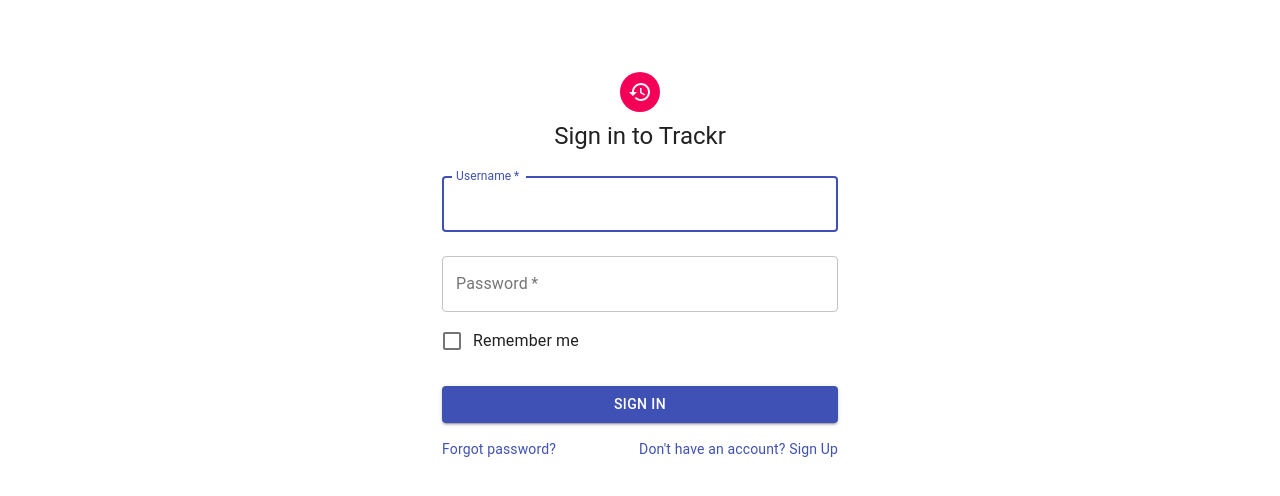
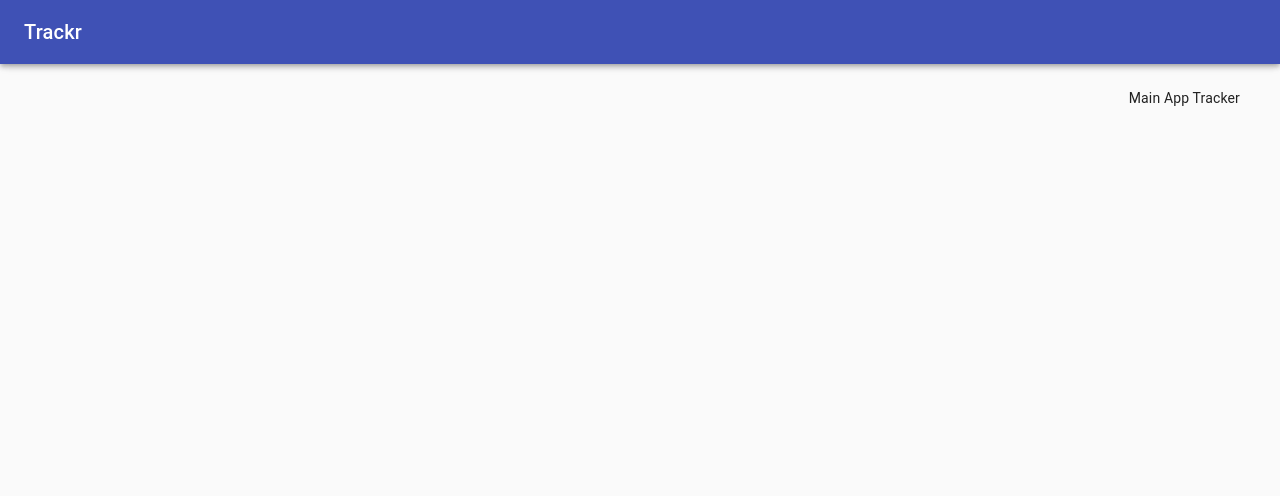
Before and after one commit to norvylle/trackr, a React (Create React App) app: page / in a window 1280 px wide. Shown: the top 496 px of the page. Built offline with nearby package versions, Linux system fonts and the light colour scheme.

Commit message:
Components
- Change variant to standard on TextFields
- Added content to Home
-  Added initial Tracker

```diff
--- a/src/App.js
+++ b/src/App.js
@@ -8,15 +8,9 @@ function App() {
     <div>
       <Router>
         <div>
-          <Route exact={true} path="/" component={Login}/>
+          <Route exact={true} path="/login" component={Login}/>
           <Route exact={true} path="/create" component={Create}/>
-          <Route exact={true} path="/home" component={Home}/>
-          {/*
-          <Route exact={true} path="/user/view" component={View}/>
-
-          <Route exact={true} path="/user/add" component={Add}/>
-          <Route exact={true} path="/user/edit" component={Home}/>
-          <Route exact={true} path="/user/delete" component={Home}/> */}
+          <Route exact={true} path="/" component={Home}/>
         </div>
       </Router>
     </div>
--- a/src/components/Sessions/Create.js
+++ b/src/components/Sessions/Create.js
@@ -56,7 +56,7 @@ class SignUp extends Component{
                 <TextField
                   autoComplete="username"
                   name="username"
-                  variant="outlined"
+                  variant="standard"
                   required
                   fullWidth
                   id="username"
@@ -66,7 +66,7 @@ class SignUp extends Component{
               </Grid>
               <Grid item xs={12}>
                 <TextField
-                  variant="outlined"
+                  variant="standard"
                   required
                   fullWidth
                   id="email"
@@ -77,7 +77,7 @@ class SignUp extends Component{
               </Grid>
               <Grid item xs={12}>
                 <TextField
-                  variant="outlined"
+                  variant="standard"
                   required
                   fullWidth
                   name="password"
@@ -99,7 +99,7 @@ class SignUp extends Component{
             </Button>
             <Grid container justify="flex-end">
               <Grid item>
-                <Link href="/" variant="body2">
+                <Link href="/login" variant="body2">
                   Already have an account? Sign in
                 </Link>
               </Grid>
--- a/src/components/Sessions/Login.js
+++ b/src/components/Sessions/Login.js
@@ -1,4 +1,5 @@
 import React, { Component } from 'react';
+import { Redirect } from 'react-router-dom';
 import PropTypes from 'prop-types';
 import Avatar from '@material-ui/core/Avatar';
 import Button from '@material-ui/core/Button';
@@ -39,6 +40,22 @@ const styles = theme => ({
 });
 
 class Login extends Component {
+  constructor(props){
+    super(props)
+    this.state={
+      username: "",
+      password: ""
+    }
+  }
+
+  handleSubmit = () =>{
+    //change for auth
+    // if(this.state.username === "user"){
+      this.props.history.push("/");
+    // }else{
+    //   alert("Nope")
+    // }
+  }
 
   render(){
     const { classes } = this.props;
@@ -54,7 +71,7 @@ class Login extends Component {
           </Typography>
           <form className={classes.form} noValidate>
             <TextField
-              variant="outlined"
+              variant="standard"
               margin="normal"
               required
               fullWidth
@@ -62,9 +79,11 @@ class Login extends Component {
               label="Username"
               name="username"
               autoFocus
+              value={this.state.username}
+              onChange={e => this.setState({username: e.target.value})}
             />
             <TextField
-              variant="outlined"
+              variant="standard"
               margin="normal"
               required
               fullWidth
@@ -72,6 +91,8 @@ class Login extends Component {
               label="Password"
               type="password"
               id="password"
+              value={this.state.password}
+              onChange={e => this.setState({password: e.target.value})}
             />
             <FormControlLabel
               control={<Checkbox value="remember" color="primary" />}
@@ -79,11 +100,11 @@ class Login extends Component {
             />
             <Button
               type="button"
-              href="/home"
               fullWidth
               variant="contained"
               color="primary"
               className={classes.submit}
+              onClick={this.handleSubmit}
             >
               Sign In
             </Button>
--- a/src/components/Views/Home.js
+++ b/src/components/Views/Home.js
@@ -1,13 +1,68 @@
+import React, { Component } from 'react';
+import { BrowserRouter as Router,Route } from 'react-router-dom'
+import PropTypes from 'prop-types';
+import { withStyles } from '@material-ui/core/styles';
+import AppBar from '@material-ui/core/AppBar';
+import Toolbar from '@material-ui/core/Toolbar';
+import CssBaseline from '@material-ui/core/CssBaseline';
+import Typography from '@material-ui/core/Typography';
+import Tracker from './Tracker';
 
-import React, { Component } from 'react';
+const styles = theme => ({
+  root: {
+    display: 'flex',
+  },
+  appBar: {
+    zIndex: theme.zIndex.drawer + 1,
+  },
+  toolbar: {
+    display: 'flex',
+    alignItems: 'center',
+    justifyContent: 'flex-end',
+    padding: theme.spacing(8, 2),
+    ...theme.mixins.toolbar,
+  },
+  content: {
+    flexGrow: 1,
+    padding: theme.spacing(3),
+  },
+});
 
-export default class Home extends Component {
+class Home extends Component{
 
-  render() {
+  render(){
+    const { classes } = this.props;
+    // if(false){
+    //   return <Redirect to='/login'  />
+    // }
     return (
-    <div>
-    	Hello World
-    </div>
+      <div className={classes.root}>
+        <CssBaseline />
+        <AppBar
+          position="fixed"
+          className={classes.appBar}
+        >
+          <Toolbar>
+            <Typography variant="h6" noWrap>
+              Trackr
+            </Typography>
+          </Toolbar>
+        </AppBar>
+        <main className={classes.content}>
+          <Router>
+            <div className={classes.toolbar}>
+              <Route exact={true} path="/" component={Tracker}/>
+            </div>
+          </Router>
+        </main>
+      </div>
     );
-   }
+  }
 }
+
+
+Home.propTypes = {
+  classes: PropTypes.object.isRequired,
+};
+
+export default withStyles(styles)(Home);
--- /dev/null
+++ b/src/components/Views/Tracker.js
@@ -0,0 +1,11 @@
+import React, { Component } from "react";
+
+export default class Tracker extends Component{
+  render(){
+    return(
+      <div>
+        Main App Tracker
+      </div>
+    );
+  }
+}
```
